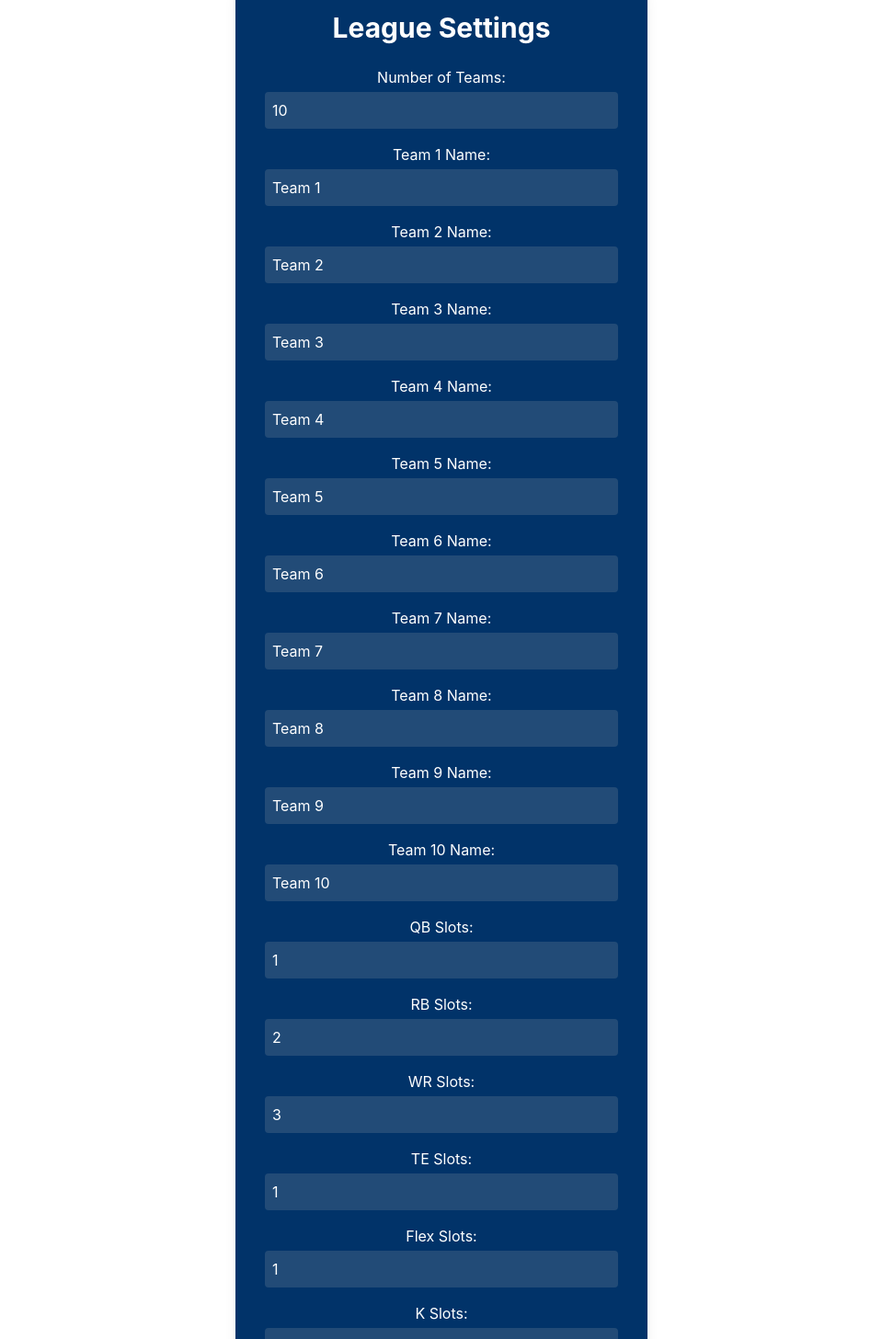
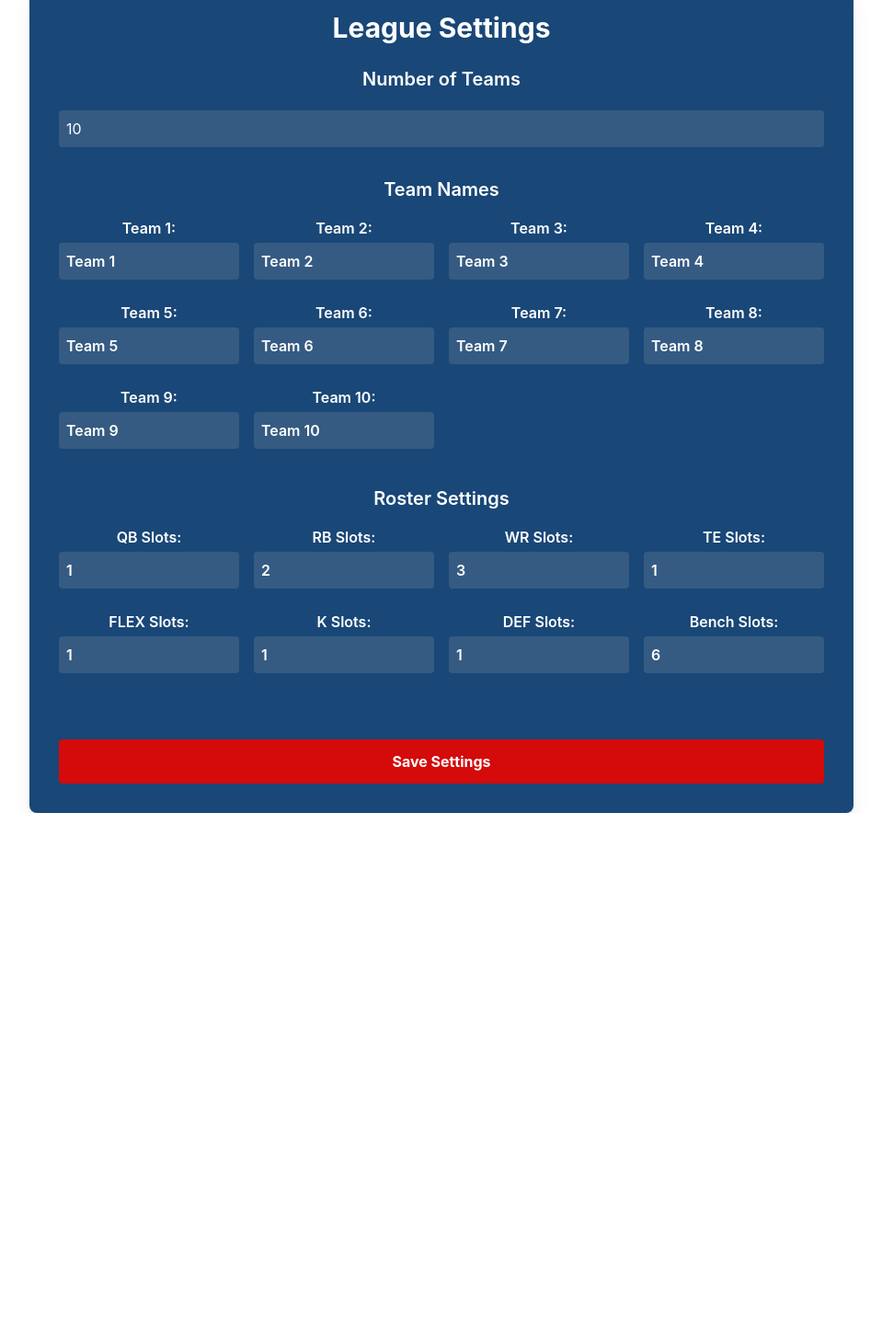
Before and after one commit to melihonat/fantasy-draft-helper, a React (Create React App) app in the folder client/: page / in a window 1280 px wide. Shown: the part 20-1476 px from the top of the page at 92% size, without its empty margins (160-1119 px from the left). After the commit the page ends 904 px from the top, so only its background shows below. Built offline with nearby package versions, Linux system fonts and the light colour scheme.

Commit message:
leaguesetup and draftoverview styles

```diff
--- a/client/src/components/DraftOverview.tsx
+++ b/client/src/components/DraftOverview.tsx
@@ -28,18 +28,19 @@ const DraftOverview: React.FC<DraftOverviewProps> = ({ draftState, leagueSetting
 
   return (
     <div className="draft-overview bg-nfl-blue text-nfl-white p-6 rounded-lg shadow-lg">
-      <h2 className="text-3xl font-bold mb-6 text-center">Draft Overview</h2>
+      <h2 className="text-4xl font-bold mb-8 text-center">Draft Overview</h2>
       <div className="grid grid-cols-1 md:grid-cols-2 lg:grid-cols-3 gap-6">
         {teamOverviews.map((team, index) => (
-          <div key={team.id} className="team-card bg-nfl-gray bg-opacity-20 p-4 rounded-lg">
-            <h3 className="text-xl font-bold mb-2">
-              {index + 1}. {team.name}
+          <div key={team.id} className="team-card bg-nfl-gray bg-opacity-20 p-4 rounded-lg shadow">
+            <h3 className="text-xl font-bold mb-2 flex justify-between items-center">
+              <span>{index + 1}. {team.name}</span>
+              <span className="text-sm font-normal text-nfl-red">ADP: {team.averageADP.toFixed(2)}</span>
             </h3>
-            <p className="text-sm mb-2">Average ADP: {team.averageADP.toFixed(2)}</p>
-            <ul className="space-y-1">
+            <ul className="space-y-1 text-sm">
               {team.players.map(player => (
-                <li key={player.player_id} className="text-sm">
-                  {player.full_name} ({player.position} - {player.team}) - ADP: {player.adp.toFixed(1)}
+                <li key={player.player_id} className="flex justify-between items-center">
+                  <span>{player.full_name} ({player.position})</span>
+                  <span className="text-nfl-gray">ADP: {player.adp.toFixed(1)}</span>
                 </li>
               ))}
             </ul>
@@ -49,7 +50,7 @@ const DraftOverview: React.FC<DraftOverviewProps> = ({ draftState, leagueSetting
       <div className="mt-8 text-center">
         <button
           onClick={onNewDraft}
-          className="bg-nfl-red hover:bg-red-700 text-white font-bold py-2 px-4 rounded transition duration-300 ease-in-out transform hover:scale-105"
+          className="bg-nfl-red hover:bg-red-700 text-nfl-white font-bold py-3 px-6 rounded-full transition duration-300 ease-in-out transform hover:scale-105"
         >
           Start New Draft
         </button>
--- a/client/src/components/LeagueSetup.tsx
+++ b/client/src/components/LeagueSetup.tsx
@@ -25,7 +25,14 @@ const LeagueSetup: React.FC<LeagueSetupProps> = ({ onSettingsSubmit }) => {
 
   const handleChange = (e: React.ChangeEvent<HTMLInputElement>) => {
     const { name, value } = e.target;
-    if (name.startsWith('teamName')) {
+    if (name === 'teamCount') {
+      const newTeamCount = parseInt(value, 10);
+      setSettings(prev => ({
+        ...prev,
+        teamCount: newTeamCount,
+        teamNames: Array(newTeamCount).fill('').map((_, i) => prev.teamNames[i] || `Team ${i + 1}`)
+      }));
+    } else if (name.startsWith('teamName')) {
       const index = parseInt(name.replace('teamName', ''), 10);
       setSettings(prev => ({
         ...prev,
@@ -42,101 +49,67 @@ const LeagueSetup: React.FC<LeagueSetupProps> = ({ onSettingsSubmit }) => {
   };
 
   return (
-    <form onSubmit={handleSubmit} className="league-setup bg-nfl-blue text-nfl-white p-8 rounded-lg shadow-lg max-w-md mx-auto">
+    <form onSubmit={handleSubmit} className="league-setup bg-nfl-blue bg-opacity-90 text-nfl-white p-8 rounded-lg shadow-xl max-w-4xl mx-auto">
       <h2 className="text-3xl font-bold mb-6 text-center">League Settings</h2>
-      <div className="space-y-4">
-        <div>
-          <label className="block mb-1">
-            Number of Teams:
+
+      <div className="mb-8">
+        <h3 className="text-xl font-semibold mb-4">Number of Teams</h3>
+        <div className="flex items-center">
           <input
             type="number"
             name="teamCount"
             value={settings.teamCount}
-              onChange={(e) => {
-                const newTeamCount = parseInt(e.target.value, 10);
-                setSettings(prev => ({
-                  ...prev,
-                  teamCount: newTeamCount,
-                  teamNames: Array(newTeamCount).fill('').map((_, i) => prev.teamNames[i] || `Team ${i + 1}`)
-                }));
-              }}
+            onChange={handleChange}
             min="4"
             max="16"
-              className="w-full mt-1 bg-nfl-gray bg-opacity-20 text-nfl-white rounded p-2" />
-          </label>
+            className="w-full mt-1 bg-nfl-gray bg-opacity-20 text-nfl-white rounded p-2 focus:outline-none focus:ring-2 focus:ring-nfl-red"
+          />
         </div>
+      </div>
+
+      <div className="mb-8">
+        <h3 className="text-xl font-semibold mb-4">Team Names</h3>
+        <div className="grid grid-cols-1 sm:grid-cols-2 md:grid-cols-3 lg:grid-cols-4 gap-4">
           {settings.teamNames.map((teamName, index) => (
             <div key={index}>
-            <label className="block mb-1">
-              Team {index + 1} Name:
+              <label className="block mb-2 font-semibold">
+                Team {index + 1}:
                 <input
                   type="text"
                   name={`teamName${index}`}
                   value={teamName}
                   onChange={handleChange}
-                className="w-full mt-1 bg-nfl-gray bg-opacity-20 text-nfl-white rounded p-2"
+                  className="w-full mt-1 bg-nfl-gray bg-opacity-20 text-nfl-white rounded p-2 focus:outline-none focus:ring-2 focus:ring-nfl-red"
                 />
               </label>
             </div>
           ))}
-        <div>
-          <label className="block mb-1">
-            QB Slots:
-            <input type="number" name="qbSlots" value={settings.qbSlots} onChange={handleChange} min="1" max="10"
-              className="w-full mt-1 bg-nfl-gray bg-opacity-20 text-nfl-white rounded p-2" />
+        </div>
+      </div>
+
+      <div className="mb-8">
+        <h3 className="text-xl font-semibold mb-4">Roster Settings</h3>
+        <div className="grid grid-cols-2 sm:grid-cols-3 md:grid-cols-4 gap-4">
+          {['QB', 'RB', 'WR', 'TE', 'FLEX', 'K', 'DEF', 'Bench'].map(position => (
+            <div key={position}>
+              <label className="block mb-2 font-semibold">
+                {position} Slots:
+                <input
+                  type="number"
+                  name={`${position.toLowerCase()}Slots`}
+                  value={settings[`${position.toLowerCase()}Slots` as keyof LeagueSettings]}
+                  onChange={handleChange}
+                  min="0"
+                  max="10"
+                  className="w-full mt-1 bg-nfl-gray bg-opacity-20 text-nfl-white rounded p-2 focus:outline-none focus:ring-2 focus:ring-nfl-red"
+                />
               </label>
             </div>
-        <div>
-          <label className="block mb-1">
-            RB Slots:
-            <input type="number" name="rbSlots" value={settings.rbSlots} onChange={handleChange} min="1" max="10"
-              className="w-full mt-1 bg-nfl-gray bg-opacity-20 text-nfl-white rounded p-2" />
-          </label>
-        </div>
-        <div>
-          <label className="block mb-1">
-            WR Slots:
-            <input type="number" name="wrSlots" value={settings.wrSlots} onChange={handleChange} min="1" max="10"
-              className="w-full mt-1 bg-nfl-gray bg-opacity-20 text-nfl-white rounded p-2" />
-          </label>
-        </div>
-        <div>
-          <label className="block mb-1">
-            TE Slots:
-            <input type="number" name="teSlots" value={settings.teSlots} onChange={handleChange} min="1" max="10"
-              className="w-full mt-1 bg-nfl-gray bg-opacity-20 text-nfl-white rounded p-2" />
-          </label>
-        </div>
-        <div>
-          <label className="block mb-1">
-            Flex Slots:
-            <input type="number" name="flexSlots" value={settings.flexSlots} onChange={handleChange} min="1" max="10"
-              className="w-full mt-1 bg-nfl-gray bg-opacity-20 text-nfl-white rounded p-2" />
-          </label>
-          </div>
-        <div>
-          <label className="block mb-1">
-            K Slots:
-            <input type="number" name="kSlots" value={settings.kSlots} onChange={handleChange} min="1" max="10"
-              className="w-full mt-1 bg-nfl-gray bg-opacity-20 text-nfl-white rounded p-2" />
-          </label>
-        </div>
-        <div>
-          <label className="block mb-1">
-            DEF Slots:
-            <input type="number" name="defSlots" value={settings.defSlots} onChange={handleChange} min="1" max="10"
-              className="w-full mt-1 bg-nfl-gray bg-opacity-20 text-nfl-white rounded p-2" />
-          </label>
-        </div>
-        <div>
-          <label className="block mb-1">
-            Bench Slots:
-            <input type="number" name="benchSlots" value={settings.benchSlots} onChange={handleChange} min="1" max="10"
-              className="w-full mt-1 bg-nfl-gray bg-opacity-20 text-nfl-white rounded p-2" />
-          </label>
+          ))}
         </div>
       </div>
-      <button type="submit" className="w-full mt-6 bg-nfl-red hover:bg-red-700 text-nfl-white font-bold py-2 px-4 rounded transition duration-300 ease-in-out">
+
+      <button type="submit" className="w-full mt-8 bg-nfl-red hover:bg-red-700 text-nfl-white font-bold py-3 px-4 rounded transition duration-300 ease-in-out transform hover:scale-105">
         Save Settings
       </button>
     </form>
--- a/client/src/components/RecommendationDisplay.tsx
+++ b/client/src/components/RecommendationDisplay.tsx
@@ -28,7 +28,7 @@ const RecommendationDisplay: React.FC<RecommendationDisplayProps> = ({ recommend
   }, []);
 
   if (!recommendations || !draftState) {
-    return <div>No recommendations available</div>;
+    return <div className="text-nfl-white text-center">No recommendations available</div>;
   }
 
   const lastDraftedPlayer = draftState.draftedPlayers[draftState.draftedPlayers.length - 1];
@@ -77,7 +77,7 @@ const RecommendationDisplay: React.FC<RecommendationDisplayProps> = ({ recommend
           <img
             src={getPlayerImageUrl(player)}
             alt={player.full_name}
-            className="w-16 h-16 object-cover rounded-full mr-4"
+            className="w-16 h-16 object-cover rounded-full ml-5"
             onError={(e) => {
               console.log("Error loading image for:", player.full_name);
               const target = e.target as HTMLImageElement;
@@ -89,11 +89,8 @@ const RecommendationDisplay: React.FC<RecommendationDisplayProps> = ({ recommend
             <p className="font-semibold text-nfl-white text-center">
               {index + 1}. {player.full_name} ({player.position} - {player.team})
             </p>
-            <p className="text-yellow-400 text-center">Recommendation Score: {player.value.toFixed(1)}%</p>
-            <p className="text-nfl-gray text-center">ADP: {player.adp.toFixed(1)}</p>
-            {player.cbs_adp && <p className="text-nfl-gray text-center">CBS ADP: {player.cbs_adp.toFixed(1)}</p>}
-            {player.sleeper_adp && <p className="text-nfl-gray text-center">Sleeper ADP: {player.sleeper_adp.toFixed(1)}</p>}
-            {player.rtsports_adp && <p className="text-nfl-gray text-center">RTSports ADP: {player.rtsports_adp.toFixed(1)}</p>}
+            <p className="text-yellow-400 text-center">Recommendation Score: {player.value?.toFixed(1) ?? "N/A"}%</p>
+            <p className="text-nfl-gray text-center">ADP: {player.adp?.toFixed(1) ?? "N/A"}</p>
           </div>
         </div>
       ))}
```
Lines whose indentation alone changed are shown as unchanged.
